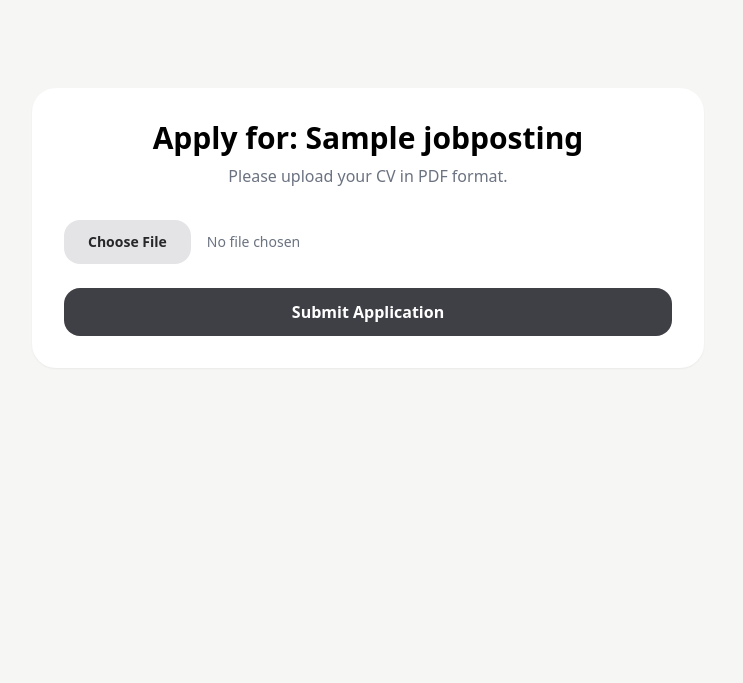
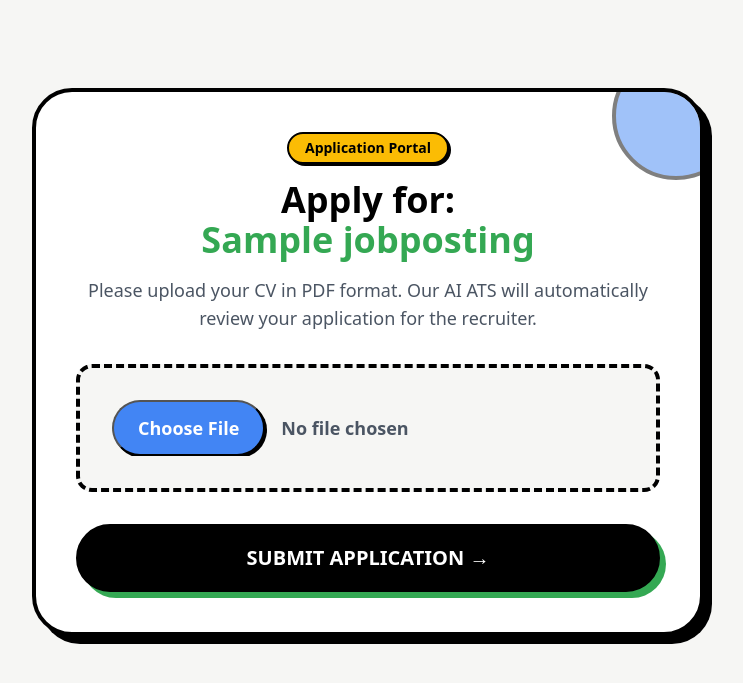
Before and after one commit to mastewalshiferaw/Projects, a Django app: page /apply/00000000-0000-0000-0000-000000000001/ in a window 1280 px wide. Shown: the part 76-759 px from the top of the page, without its empty margins (272-1015 px from the left). Run offline with Django 5.2, Linux system fonts and the light colour scheme; tables that the repository leaves empty hold one stand-in row (values such as "Sample post"); parts of the project's set-up code (start-up, migrations or seed data) failed here and were passed over; some libraries are stand-ins or nearby versions.

Commit message:
added an apply_success.html

```diff
--- a/Resume_Parsing/ai_ats/core/templates/core/public_apply.html
+++ b/Resume_Parsing/ai_ats/core/templates/core/public_apply.html
@@ -1,13 +1,29 @@
 {% extends 'core/base.html' %}
+
 {% block content %}
-<div class="max-w-2xl mx-auto bg-white dark:bg-gray-800 rounded-3xl shadow-sm p-8 text-center mt-10">
-    <h1 class="text-3xl font-extrabold mb-2">Apply for: {{ job.title }}</h1>
-    <p class="text-gray-500 mb-8">Please upload your CV in PDF format.</p>
+<div class="max-w-2xl mx-auto bg-white dark:bg-gray-800 rounded-[40px] shadow-[8px_8px_0px_0px_rgba(0,0,0,1)] dark:shadow-[8px_8px_0px_0px_rgba(255,255,255,1)] border-4 border-black dark:border-white p-10 text-center mt-10 relative overflow-hidden">
 
-    <form method="POST" enctype="multipart/form-data">
-        {% csrf_token %}
-        <input type="file" name="file" accept=".pdf" required class="block w-full text-sm text-gray-500 file:mr-4 file:py-3 file:px-6 file:rounded-2xl file:border-0 file:font-bold file:bg-zinc-200 file:text-zinc-800 cursor-pointer mb-6">
-        <button type="submit" class="w-full bg-zinc-700 text-white font-bold py-3 rounded-2xl hover:bg-zinc-600 transition">Submit Application</button>
-    </form>
+    <!-- Decorative Shape -->
+    <div class="absolute -right-10 -top-10 w-32 h-32 bg-[#4285F4] border-4 border-black rounded-full z-0 opacity-50"></div>
+
+    <div class="relative z-10">
+        <div class="inline-block bg-[#FBBC04] border-2 border-black rounded-full px-4 py-1 font-bold text-sm mb-4 shadow-[2px_2px_0px_0px_rgba(0,0,0,1)] text-black">
+            Application Portal
+        </div>
+
+        <h1 class="text-4xl font-black text-black dark:text-white mb-2">Apply for: <br><span class="text-[#34A853]">{{ job.title }}</span></h1>
+        <p class="text-lg font-medium text-gray-600 dark:text-gray-300 mb-8 mt-4">Please upload your CV in PDF format. Our AI ATS will automatically review your application for the recruiter.</p>
+
+        <form method="POST" enctype="multipart/form-data" class="space-y-8">
+            {% csrf_token %}
+            <div class="border-4 border-black dark:border-white rounded-2xl p-8 bg-[#F6F6F4] dark:bg-gray-700 flex items-center justify-center border-dashed">
+                <input type="file" name="file" accept=".pdf" required class="block w-full file:mr-4 file:py-3 file:px-6 file:rounded-full file:border-2 file:border-black file:font-black file:bg-[#4285F4] file:text-white file:shadow-[2px_2px_0px_0px_rgba(0,0,0,1)] hover:file:translate-y-px hover:file:shadow-[1px_1px_0px_0px_rgba(0,0,0,1)] cursor-pointer text-lg font-bold text-gray-600 dark:text-gray-300">
+            </div>
+
+            <button type="submit" class="w-full bg-black text-white dark:bg-white dark:text-black font-black text-xl py-4 rounded-full border-4 border-black dark:border-white shadow-[6px_6px_0px_0px_rgba(52,168,83,1)] hover:shadow-[2px_2px_0px_0px_rgba(52,168,83,1)] hover:translate-y-1 transition-all">
+                SUBMIT APPLICATION &rarr;
+            </button>
+        </form>
+    </div>
 </div>
 {% endblock %}
```
Also changed, not shown: Resume_Parsing/ai_ats/core/templates/core/apply_success.html (added, +26 -0 lines), 1 other file.
